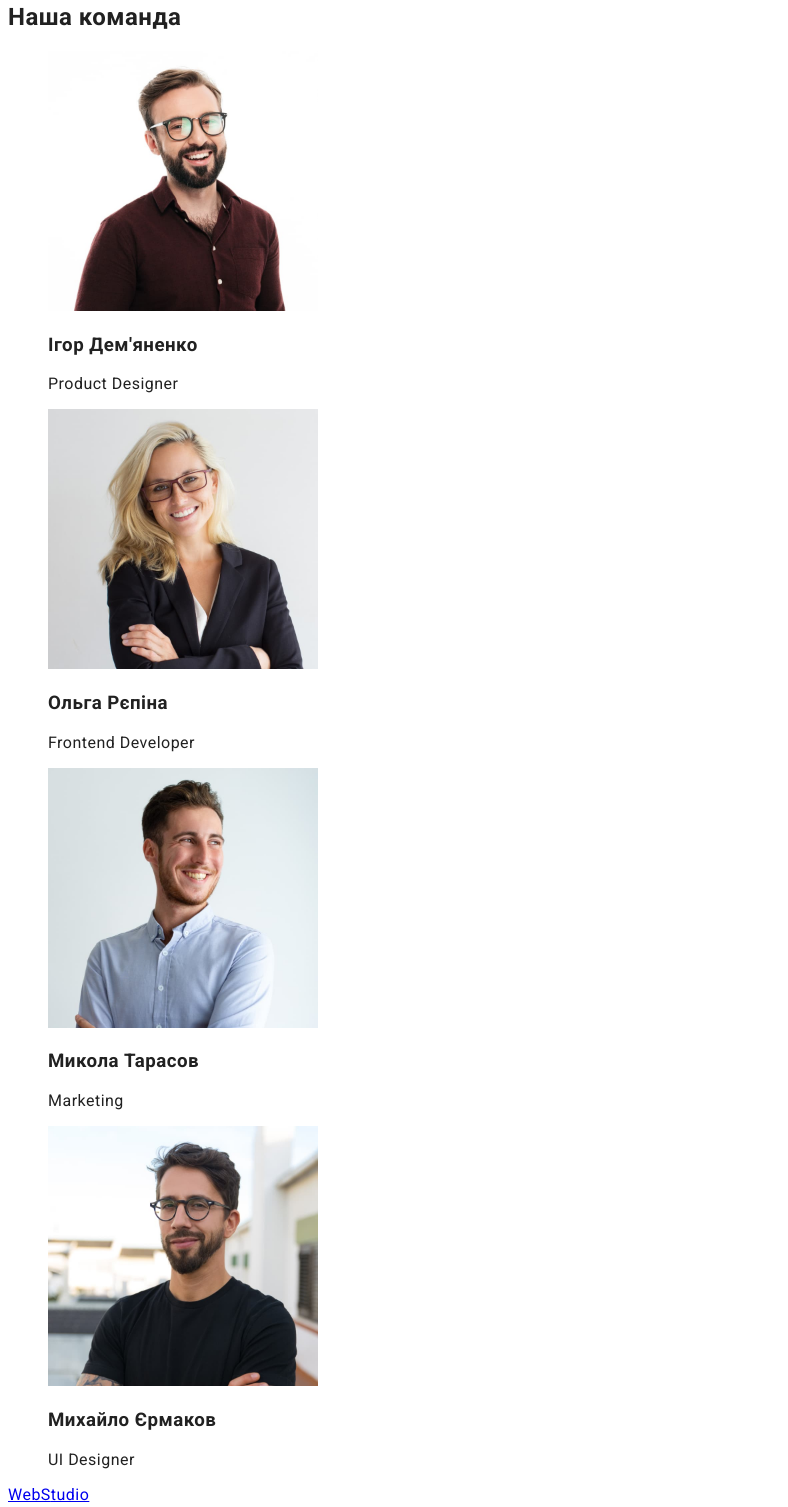
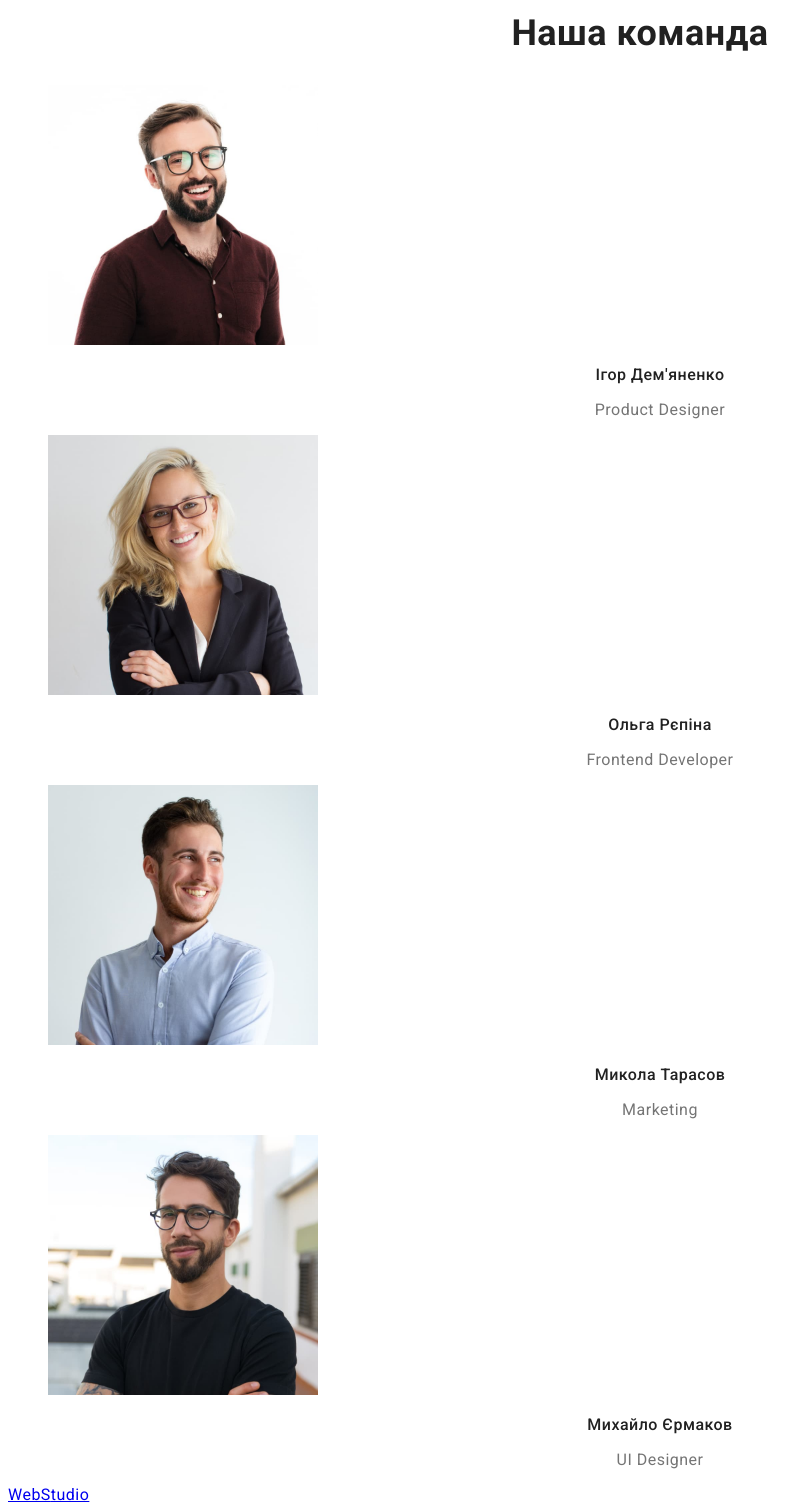
Before and after one commit to MarianaDobrivska/goit-markup-hw-02, a plain HTML site: page index.html in a window 1280 px wide. Shown: the part 1673-3180 px from the top of the page, without its empty margins (0-788 px from the left). Drawn offline with Linux system fonts and the light colour scheme.

Commit message:
add classes to the team section

```diff
--- a/index.html
+++ b/index.html
@@ -90,32 +90,32 @@
     </section>
 
     <!-- Команда -->
-    <section class="">
-        <h2>Наша команда</h2>
+    <section class="team-section">
+        <h2 class="team-section-header">Наша команда</h2>
 
         <ul class="list">
             <li>
                 <img src="./images/team1.jpg" alt="Спеціаліст 1" width="270" />
-                <h3>Ігор Дем'яненко</h3>
-                <p lang="en">Product Designer</p>
+                <h3 class="team-section-title">Ігор Дем'яненко</h3>
+                <p class="team-section-text" lang="en">Product Designer</p>
             </li>
 
             <li>
                 <img src="./images/team2.jpg" alt="Спеціаліст 2" width="270" />
-                <h3>Ольга Рєпіна</h3>
-                <p lang="en">Frontend Developer</p>
+                <h3 class="team-section-title">Ольга Рєпіна</h3>
+                <p class="team-section-text" lang="en">Frontend Developer</p>
             </li>
 
             <li>
                 <img src="./images/team3.jpg" alt="Спеціаліст 3" width="270" />
-                <h3>Микола Тарасов</h3>
-                <p lang="en">Marketing</p>
+                <h3 class="team-section-title">Микола Тарасов</h3>
+                <p class="team-section-text" lang="en">Marketing</p>
             </li>
 
             <li>
                 <img src="./images/team4.jpg" alt="Спеціаліст 4" width="270" />
-                <h3>Михайло Єрмаков</h3>
-                <p lang="en">UI Designer</p>
+                <h3 class="team-section-title">Михайло Єрмаков</h3>
+                <p class="team-section-text" lang="en">UI Designer</p>
             </li>
         </ul>
 
```
